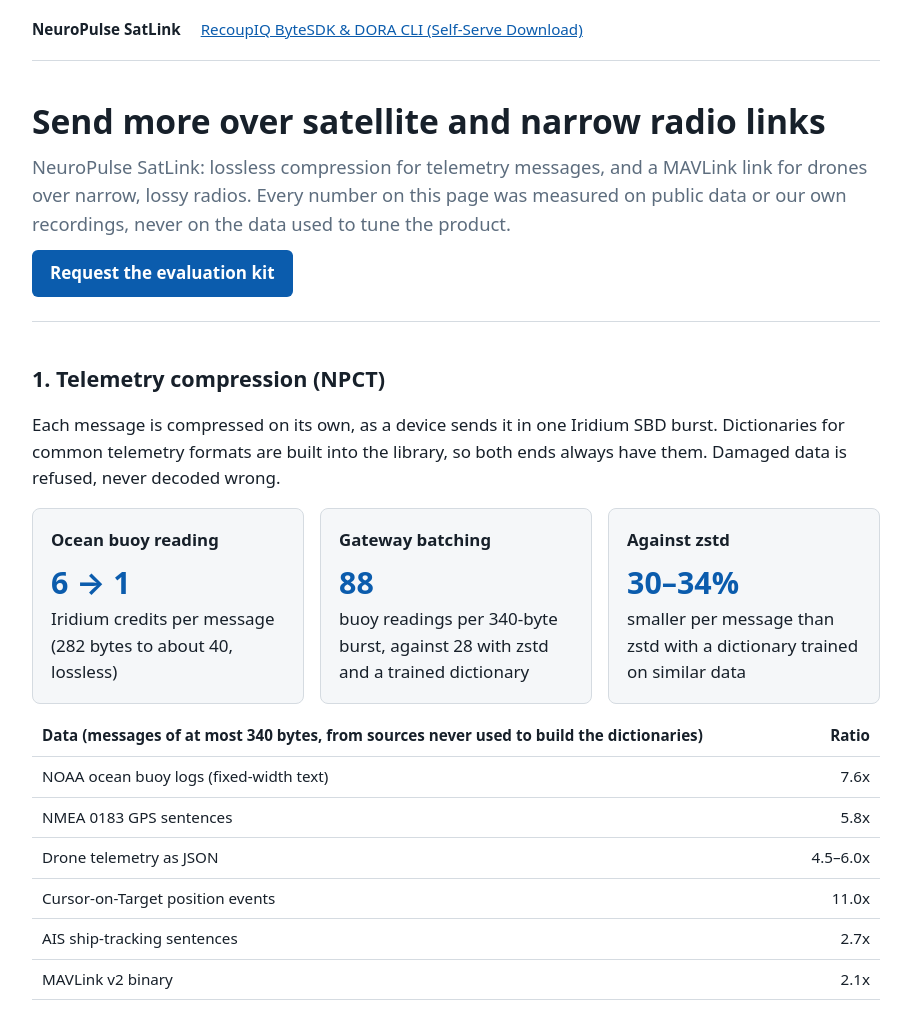
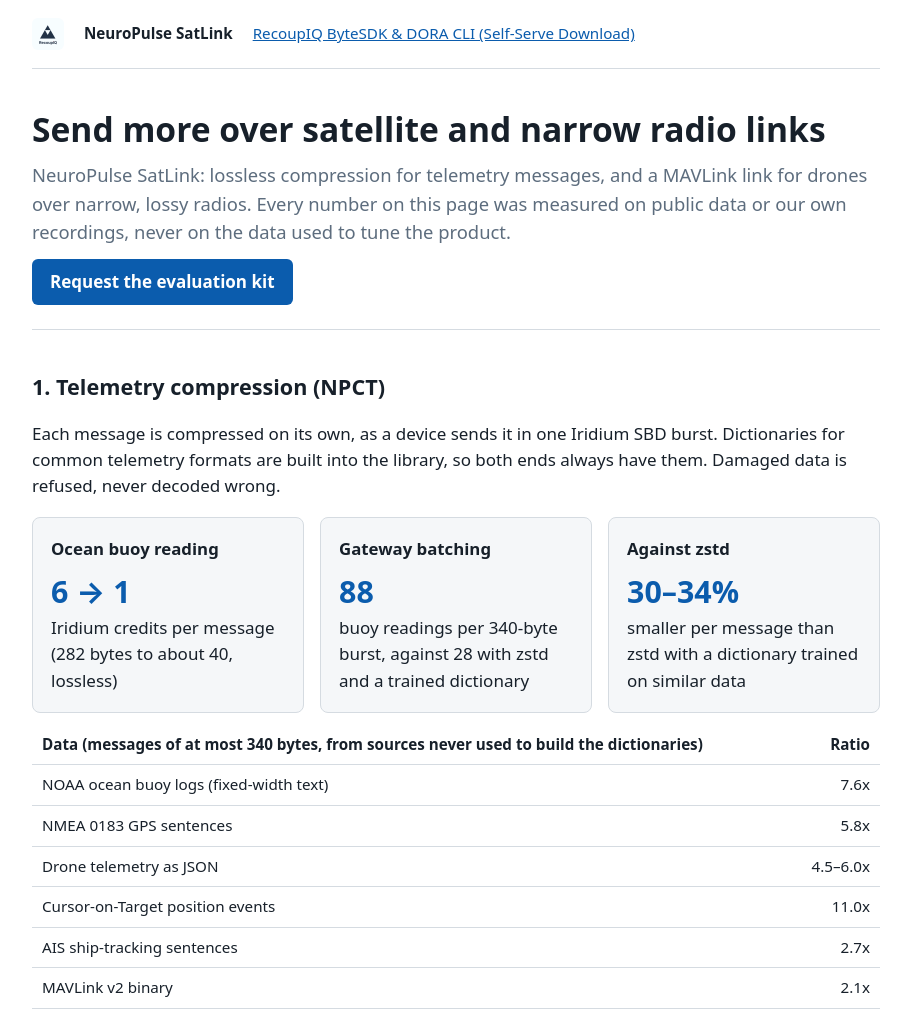
Before and after one commit to recoupiq/bytesdk, a plain HTML site: page satlink.html in a window 1280 px wide. Shown: the top 1012 px of the page, without its empty margins (184-1095 px from the left). Drawn offline with Linux system fonts and the light colour scheme.

Commit message:
Add Navy Triangle RecoupIQ logo and favicon to satlink.html

```diff
--- a/satlink.html
+++ b/satlink.html
@@ -4,6 +4,7 @@
 <meta charset="utf-8">
 <meta name="viewport" content="width=device-width, initial-scale=1">
 <title>RecoupIQ: NeuroPulse SatLink</title>
+<link rel="icon" type="image/png" href="assets/RecoupIQ_Org_Logo_512x512.png">
 <meta name="description" content="Lossless compression of satellite telemetry messages and a MAVLink link for drones over narrow, lossy radios. Measured on public data.">
 <style>
 :root { --bg: #ffffff; --fg: #17202a; --muted: #5d6d7e; --line: #d5dbe1; --accent: #0b5cad; --card: #f5f7f9; }
@@ -32,9 +33,10 @@ footer { margin-top: 48px; padding-top: 16px; border-top: 1px solid var(--line);
 </head>
 <body>
 <main>
-<nav>
+<nav style="align-items:center">
+  <img src="assets/RecoupIQ_Org_Logo_512x512.png" alt="RecoupIQ Logo" width="32" height="32" style="border-radius:6px;display:block">
   <strong>NeuroPulse SatLink</strong>
-  <a href="bytesdk.html">RecoupIQ ByteSDK &amp; DORA CLI (Self-Serve Download)</a>
+  <a href="index.html">RecoupIQ ByteSDK &amp; DORA CLI (Self-Serve Download)</a>
 </nav>
 <header>
   <h1>Send more over satellite and narrow radio links</h1>
```
